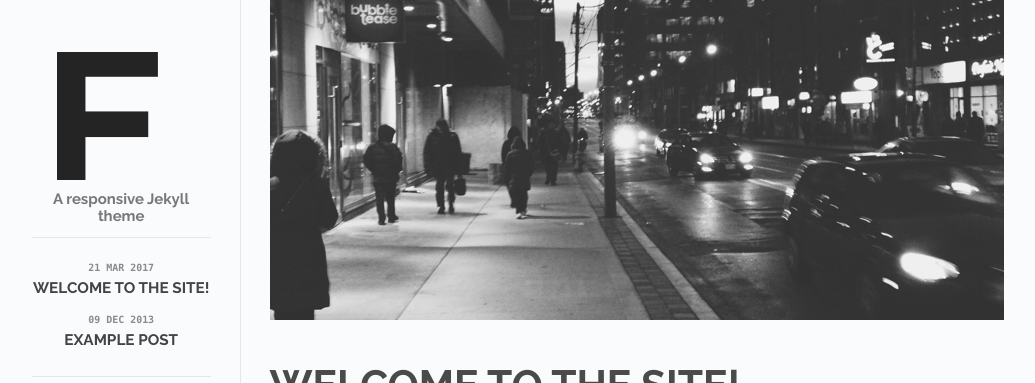
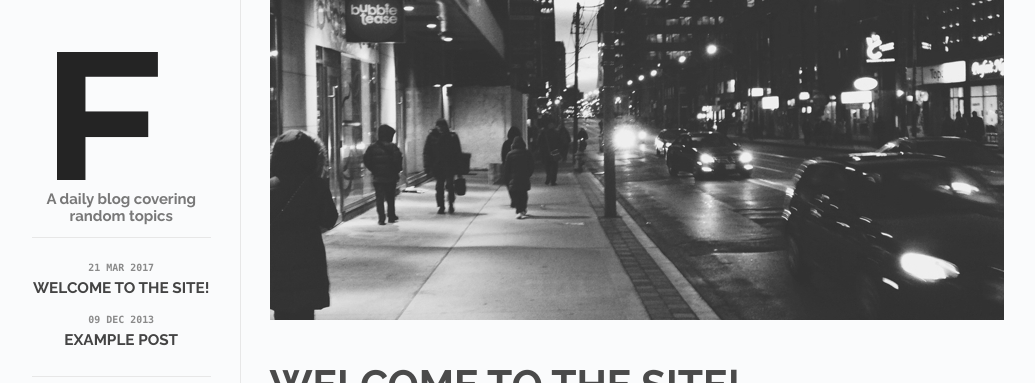
Before and after one commit to KayleKaupanger/whatshouldilearn.today, a Jekyll site: the page built from index.html, in a window 1280 px wide. Shown: the top 383 px of the page, without its empty margins (118-1153 px from the left). Built offline with Jekyll 4.4.1, drawn with Linux system fonts in a browser that asks for light colours; Markdown is read by kramdown in place of the engine named in the settings.

Commit message:
Update default.html

```diff
--- a/_layouts/default.html
+++ b/_layouts/default.html
@@ -24,7 +24,7 @@
       <div class="sidebar" id="sidebar">
         <div class="header">
           <h1 class="title"><a href="/"><img id="logo" src="/images/logo.png"></a></h1>
-          <span class="tagline">A responsive Jekyll theme</span>
+          <span class="tagline">A daily blog covering random topics</span>
         </div>
         <div class="posts">
           <ul class="posts-list">
```
Also changed, not shown: other parts of _layouts/default.html (+1 -1 lines).
